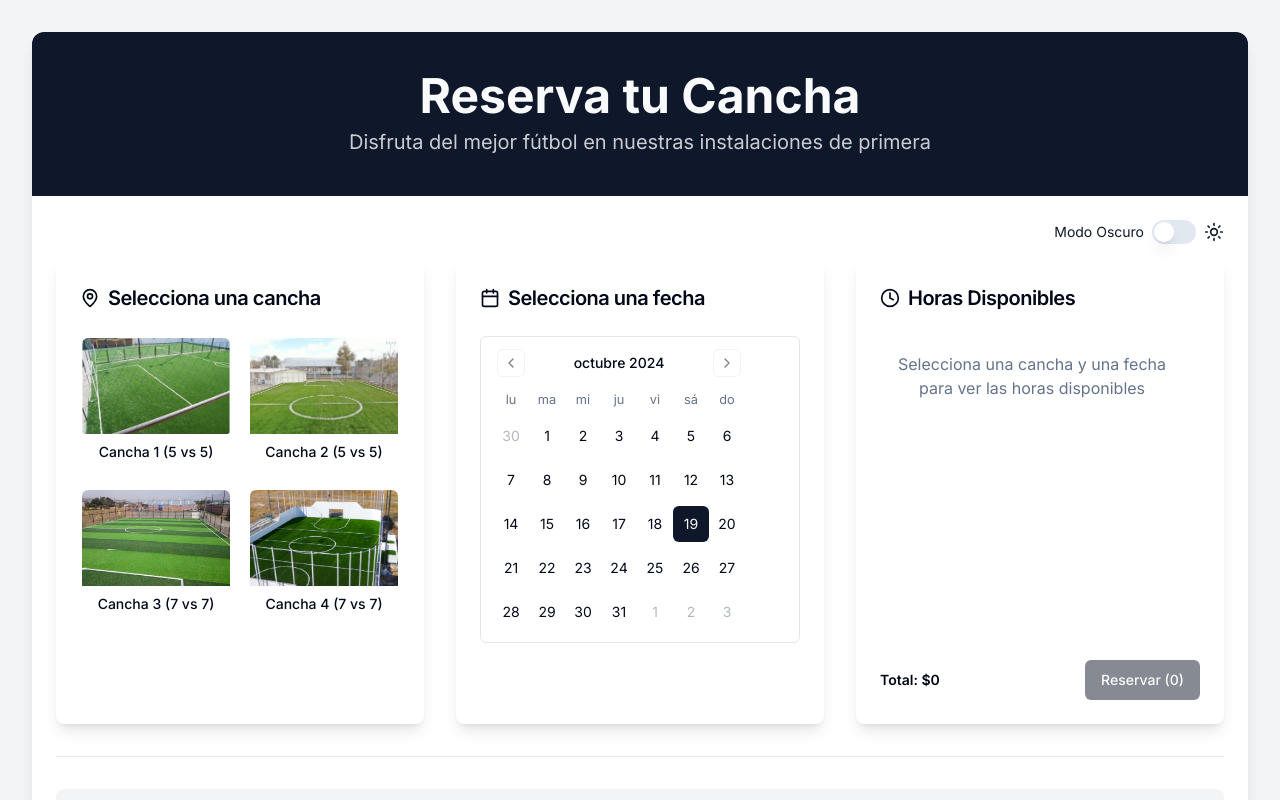
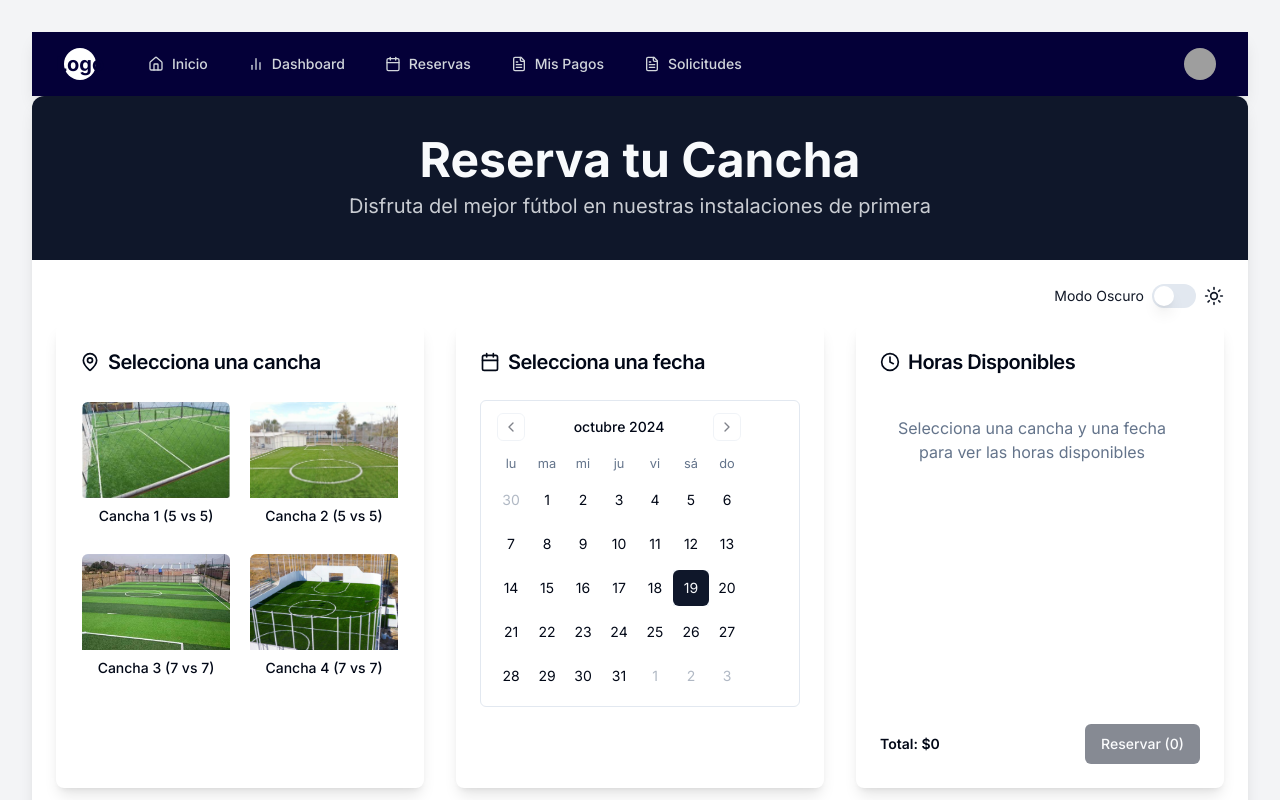
Before and after one commit to Sekhard17/canchas-matices4, a Next.js app: page /reserva in a window 1280 px wide. Shown: the top 800 px of the page. Built offline with nearby package versions, Linux system fonts and the light colour scheme; grey boxes are pictures that could not be loaded.

Commit message:
Intento de navbar

```diff
--- a/src/app/reserva/page.tsx
+++ b/src/app/reserva/page.tsx
@@ -9,6 +9,7 @@ import { Calendar } from "@/components/ui/calendar"
 import { Button } from "@/components/ui/button"
 import { Card, CardContent, CardFooter, CardHeader, CardTitle } from "@/components/ui/card"
 import { Checkbox } from "@/components/ui/checkbox"
+import Navbar from "@/components/ui/navbar";
 import {
   Dialog,
   DialogContent,
@@ -79,6 +80,11 @@ export default function EnhancedDesktopReserva() {
   const [isLoading, setIsLoading] = useState(false);
   const [showUnavailable, setShowUnavailable] = useState(false);
 
+// Definimos el tipo Profile
+type Profile = 'administrador' | 'encargado' | 'cliente';
+  const user = { name: "Juan", lastName: "Pérez", avatar: "/images/avatar.jpg" };
+  const profile: Profile = "cliente"; // Ajusta esto según el perfil deseado
+
   const handleHoraClick = (slot: (typeof horariosDisponibles)[number]) => {
     setSelectedHoras((prev) => {
       const isAlreadySelected = prev.some((item) => item.hora === slot.hora && item.dia === slot.dia);
@@ -121,6 +127,8 @@ export default function EnhancedDesktopReserva() {
 
   return (
     <div className={`min-h-screen p-8 transition-colors duration-300 ${darkMode ? 'bg-gray-900 text-white' : 'bg-gray-100 text-gray-900'}`}>
+       {/* Navbar */}
+       <Navbar profile={profile} user={user} />
       <div className="max-w-7xl mx-auto bg-background rounded-xl shadow-lg overflow-hidden">
         <header className="text-center py-10 px-6 bg-primary">
           <motion.h1
--- /dev/null
+++ b/src/components/ui/navbar.tsx
@@ -0,0 +1,207 @@
+//src/components/ui/navbar.tsx
+import React from 'react'
+import Link from 'next/link'
+import { useRouter } from 'next/router'
+import { Menu, X, Home, Calendar, FileText, BarChart2, Users, User, Settings, LogOut } from 'lucide-react'
+import { Avatar, AvatarFallback, AvatarImage } from "@/components/ui/avatar"
+import { Button } from "@/components/ui/button"
+import {
+  DropdownMenu,
+  DropdownMenuContent,
+  DropdownMenuItem,
+  DropdownMenuLabel,
+  DropdownMenuSeparator,
+  DropdownMenuTrigger,
+} from "@/components/ui/dropdown-menu"
+
+type NavItem = {
+  label: string
+  href: string
+  icon: React.ReactNode
+}
+
+type Profile = 'administrador' | 'encargado' | 'cliente'
+
+const navItems: Record<Profile, NavItem[]> = {
+  administrador: [
+    { label: 'Inicio', href: '/', icon: <Home className="w-4 h-4" /> },
+    { label: 'Canchas', href: '/canchas', icon: <Calendar className="w-4 h-4" /> },
+    { label: 'Reservas', href: '/reservas', icon: <Calendar className="w-4 h-4" /> },
+    { label: 'Solicitudes', href: '/solicitudes', icon: <FileText className="w-4 h-4" /> },
+    { label: 'Reportes', href: '/reportes', icon: <BarChart2 className="w-4 h-4" /> },
+    { label: 'Usuarios', href: '/usuarios', icon: <Users className="w-4 h-4" /> },
+  ],
+  encargado: [
+    { label: 'Inicio', href: '/', icon: <Home className="w-4 h-4" /> },
+    { label: 'Reservas', href: '/reservas', icon: <Calendar className="w-4 h-4" /> },
+    { label: 'Solicitudes', href: '/solicitudes', icon: <FileText className="w-4 h-4" /> },
+    { label: 'Reportes', href: '/reportes', icon: <BarChart2 className="w-4 h-4" /> },
+  ],
+  cliente: [
+    { label: 'Inicio', href: '/', icon: <Home className="w-4 h-4" /> },
+    { label: 'Dashboard', href: '/dashboard', icon: <BarChart2 className="w-4 h-4" /> },
+    { label: 'Reservas', href: '/reservas', icon: <Calendar className="w-4 h-4" /> },
+    { label: 'Mis Pagos', href: '/pagos', icon: <FileText className="w-4 h-4" /> },
+    { label: 'Solicitudes', href: '/solicitudes', icon: <FileText className="w-4 h-4" /> },
+  ],
+}
+
+type NavbarProps = {
+  profile: Profile
+  user: {
+    name: string
+    lastName: string
+    avatar: string
+  }
+}
+
+export default function Navbar({ profile, user }: NavbarProps) {
+  const [isOpen, setIsOpen] = React.useState(false)
+  const router = useRouter()
+
+  return (
+    <nav className="bg-[#040038] shadow-lg">
+      <div className="max-w-7xl mx-auto px-4 sm:px-6 lg:px-8">
+        <div className="flex items-center justify-between h-16">
+          <div className="flex items-center">
+            <div className="flex-shrink-0">
+              <Link href="/" className="text-white font-bold text-xl">
+                <span className="sr-only">Logo</span>
+                {/* Reemplaza esto con tu logo */}
+                <div className="w-8 h-8 bg-white rounded-full flex items-center justify-center text-[#040038]">
+                  Logo
+                </div>
+              </Link>
+            </div>
+            <div className="hidden md:block">
+              <div className="ml-10 flex items-baseline space-x-4">
+                {navItems[profile].map((item) => (
+                  <Link
+                    key={item.label}
+                    href={item.href}
+                    className={`${
+                      router.pathname === item.href
+                        ? 'bg-[#0600a0] text-white'
+                        : 'text-gray-300 hover:bg-[#0600a0] hover:text-white'
+                    } px-3 py-2 rounded-md text-sm font-medium transition-colors duration-200 ease-in-out flex items-center`}
+                  >
+                    {item.icon}
+                    <span className="ml-2">{item.label}</span>
+                  </Link>
+                ))}
+              </div>
+            </div>
+          </div>
+          <div className="hidden md:block">
+            <div className="ml-4 flex items-center md:ml-6">
+              <DropdownMenu>
+                <DropdownMenuTrigger asChild>
+                  <Button variant="ghost" className="relative h-8 w-8 rounded-full">
+                    <Avatar className="h-8 w-8">
+                      <AvatarImage src={user.avatar} alt={`${user.name} ${user.lastName}`} />
+                      <AvatarFallback>{user.name[0]}{user.lastName[0]}</AvatarFallback>
+                    </Avatar>
+                  </Button>
+                </DropdownMenuTrigger>
+                <DropdownMenuContent className="w-56" align="end" forceMount>
+                  <DropdownMenuLabel className="font-normal">
+                    <div className="flex flex-col space-y-1">
+                      <p className="text-sm font-medium leading-none">{user.name} {user.lastName}</p>
+                      <p className="text-xs leading-none text-muted-foreground">
+                        {profile.charAt(0).toUpperCase() + profile.slice(1)}
+                      </p>
+                    </div>
+                  </DropdownMenuLabel>
+                  <DropdownMenuSeparator />
+                  <DropdownMenuItem>
+                    <User className="mr-2 h-4 w-4" />
+                    <span>Mi Perfil</span>
+                  </DropdownMenuItem>
+                  <DropdownMenuItem>
+                    <Settings className="mr-2 h-4 w-4" />
+                    <span>Configuración</span>
+                  </DropdownMenuItem>
+                  <DropdownMenuSeparator />
+                  <DropdownMenuItem>
+                    <LogOut className="mr-2 h-4 w-4" />
+                    <span>Cerrar Sesión</span>
+                  </DropdownMenuItem>
+                </DropdownMenuContent>
+              </DropdownMenu>
+            </div>
+          </div>
+          <div className="-mr-2 flex md:hidden">
+            <button
+              onClick={() => setIsOpen(!isOpen)}
+              type="button"
+              className="bg-[#040038] inline-flex items-center justify-center p-2 rounded-md text-gray-400 hover:text-white hover:bg-[#0600a0] focus:outline-none focus:ring-2 focus:ring-offset-2 focus:ring-offset-gray-800 focus:ring-white"
+              aria-controls="mobile-menu"
+              aria-expanded="false"
+            >
+              <span className="sr-only">Open main menu</span>
+              {isOpen ? (
+                <X className="block h-6 w-6" aria-hidden="true" />
+              ) : (
+                <Menu className="block h-6 w-6" aria-hidden="true" />
+              )}
+            </button>
+          </div>
+        </div>
+      </div>
+
+      {isOpen && (
+        <div className="md:hidden" id="mobile-menu">
+          <div className="px-2 pt-2 pb-3 space-y-1 sm:px-3">
+            {navItems[profile].map((item) => (
+              <Link
+                key={item.label}
+                href={item.href}
+                className={`${
+                  router.pathname === item.href
+                    ? 'bg-[#0600a0] text-white'
+                    : 'text-gray-300 hover:bg-[#0600a0] hover:text-white'
+                } px-3 py-2 rounded-md text-base font-medium transition-colors duration-200 ease-in-out flex items-center`}
+              >
+                {item.icon}
+                <span className="ml-2">{item.label}</span>
+              </Link>
+            ))}
+          </div>
+          <div className="pt-4 pb-3 border-t border-gray-700">
+            <div className="flex items-center px-5">
+              <div className="flex-shrink-0">
+                <Avatar className="h-10 w-10">
+                  <AvatarImage src={user.avatar} alt={`${user.name} ${user.lastName}`} />
+                  <AvatarFallback>{user.name[0]}{user.lastName[0]}</AvatarFallback>
+                </Avatar>
+              </div>
+              <div className="ml-3">
+                <div className="text-base font-medium leading-none text-white">{user.name} {user.lastName}</div>
+                <div className="text-sm font-medium leading-none text-gray-400">{profile}</div>
+              </div>
+            </div>
+            <div className="mt-3 px-2 space-y-1">
+              <Link
+                href="/perfil"
+                className="block px-3 py-2 rounded-md text-base font-medium text-gray-400 hover:text-white hover:bg-[#0600a0] transition-colors duration-200 ease-in-out"
+              >
+                Mi Perfil
+              </Link>
+              <Link
+                href="/configuracion"
+                className="block px-3 py-2 rounded-md text-base font-medium text-gray-400 hover:text-white hover:bg-[#0600a0] transition-colors duration-200 ease-in-out"
+              >
+                Configuración
+              </Link>
+              <button
+                className="block w-full text-left px-3 py-2 rounded-md text-base font-medium text-gray-400 hover:text-white hover:bg-[#0600a0] transition-colors duration-200 ease-in-out"
+              >
+                Cerrar Sesión
+              </button>
+            </div>
+          </div>
+        </div>
+      )}
+    </nav>
+  )
+}
```
